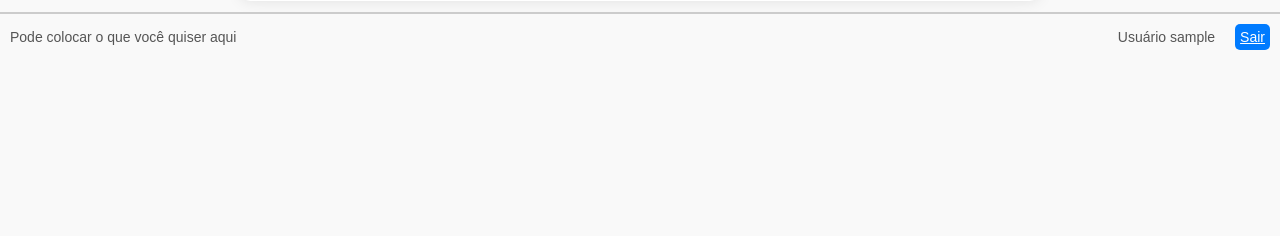
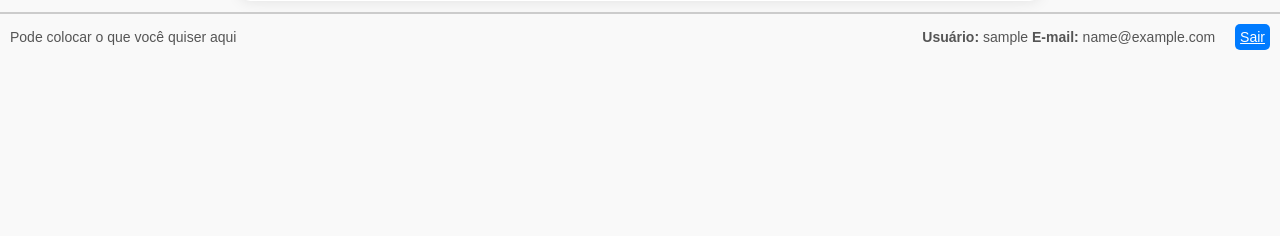
Before and after one commit to paulovarrone/CadastrosFuncionario, a Flask app: page / in a window 1280 px wide. Shown: the part 740-976 px from the top of the page. Run offline with Flask 3, Linux system fonts and the light colour scheme; the visitor is signed in with stand-in values (Sample User, id 1).

Commit message:
auditoria

```diff
--- a/app.py
+++ b/app.py
@@ -207,7 +207,8 @@ def login():
         user = autenticar_usuario(email,username, password)
         if user:
             session['user'] = user['username']  # Salva o usuário na sessão
-            app.logger.info(f"Usuario {username} logado com sucesso.")
+            session['email']= user['email']
+            app.logger.info(f"Usuario {username} {email} logado com sucesso.")
             flash('Login realizado com sucesso.', 'sucesso')
             return redirect(url_for('index'))
         else:
@@ -232,8 +233,10 @@ def login_required(f):
 @app.route('/logout')
 def logout():
     username = session.get('user', None)
+    email = session.get('email', None)
     session.pop('user', None)
-    app.logger.info(f"Usuario {username} saiu do sistema.")
+    session.pop('email', None)
+    app.logger.info(f"Usuario {username} {email} saiu do sistema.")
     flash('Você saiu do sistema.', 'sucesso')
     return redirect(url_for('login'))
 
@@ -284,7 +287,7 @@ def cadastro_funcinario():
 
                 cursor.execute(query, valores)
                 conexao.commit()
-                app.logger.info(f"Usuario {session['user']} cadastrou o funcionario {nome} matricula {matricula}.")
+                app.logger.info(f"Usuario {session['user']} E-mail {session['email']} cadastrou o funcionario {nome} matricula {matricula}.")
                 flash('Cadastro realizado com sucesso.', 'sucesso')
             else:
                 if pessoa[0]['matricula'] == matricula:
@@ -330,7 +333,7 @@ def select_dados_cadastrais():
             else:
                 # Salva a matrícula na sessão
                 session['matricula'] = matricula
-                app.logger.info(f"Usuario {session['user']} selecionou dados do funcionario {pessoa['nome']} com matricula {matricula}")
+                app.logger.info(f"Usuario {session['user']} E-mail {session['email']} selecionou dados do funcionario {pessoa['nome']} com matricula {matricula}")
         except Exception as e:
             flash(f"Erro {e}", 'erro')
 
@@ -386,7 +389,7 @@ def selecionar_e_cadastrar():
                     app.logger.warning(f"Funcionario com matricula {matricula} nao encontrado para atualizaçao.")
                     flash('Usuário não encontrado no sistema.', 'erro')
                 else:
-                    app.logger.info(f"Usuario {session['user']} acessou os dados do funcionario {pessoa['nome']} com matricula {matricula}.")
+                    app.logger.info(f"Usuario {session['user']} E-mail {session['email']} acessou os dados do funcionario {pessoa['nome']} com matricula {matricula}.")
             except Exception as e:
                 app.logger.error(f'Erro ao buscar funcionario {matricula} para atualizaçao: {e}')
                 flash(f'Erro ao buscar funcionário: {e}', 'erro')
@@ -417,7 +420,7 @@ def selecionar_e_cadastrar():
                     query = "UPDATE funcionario SET foto = %s, assinatura = %s, status = %s WHERE matricula = %s"
                     cursor.execute(query, (foto_b64, assinatura_b64,status, matricula))
                     conexao.commit()
-                    app.logger.info(f"Usuario {session['user']} atualizou os dados de {nome} com matricula {matricula} status {status}")
+                    app.logger.info(f"Usuario {session['user']} E-mail {session['email']} atualizou os dados de {nome} com matricula {matricula} status {status}")
                     flash('Dados atualizadas com sucesso.', 'sucesso')
                     return redirect(url_for('selecionar_e_cadastrar'))
                 else:
--- a/templates/includes/footer.jinja2
+++ b/templates/includes/footer.jinja2
@@ -1,7 +1,7 @@
  <footer>
     Pode colocar o que você quiser aqui
     <div class="user">
-      <p>Usuário {{session['user']}}</p>
+      <p><b>Usuário:</b> {{session['user']}} <b>E-mail:</b> {{session['email']}}</p>
       <a href="{{ url_for('logout') }}" class="sair">Sair</a>
     </div>
 
```
